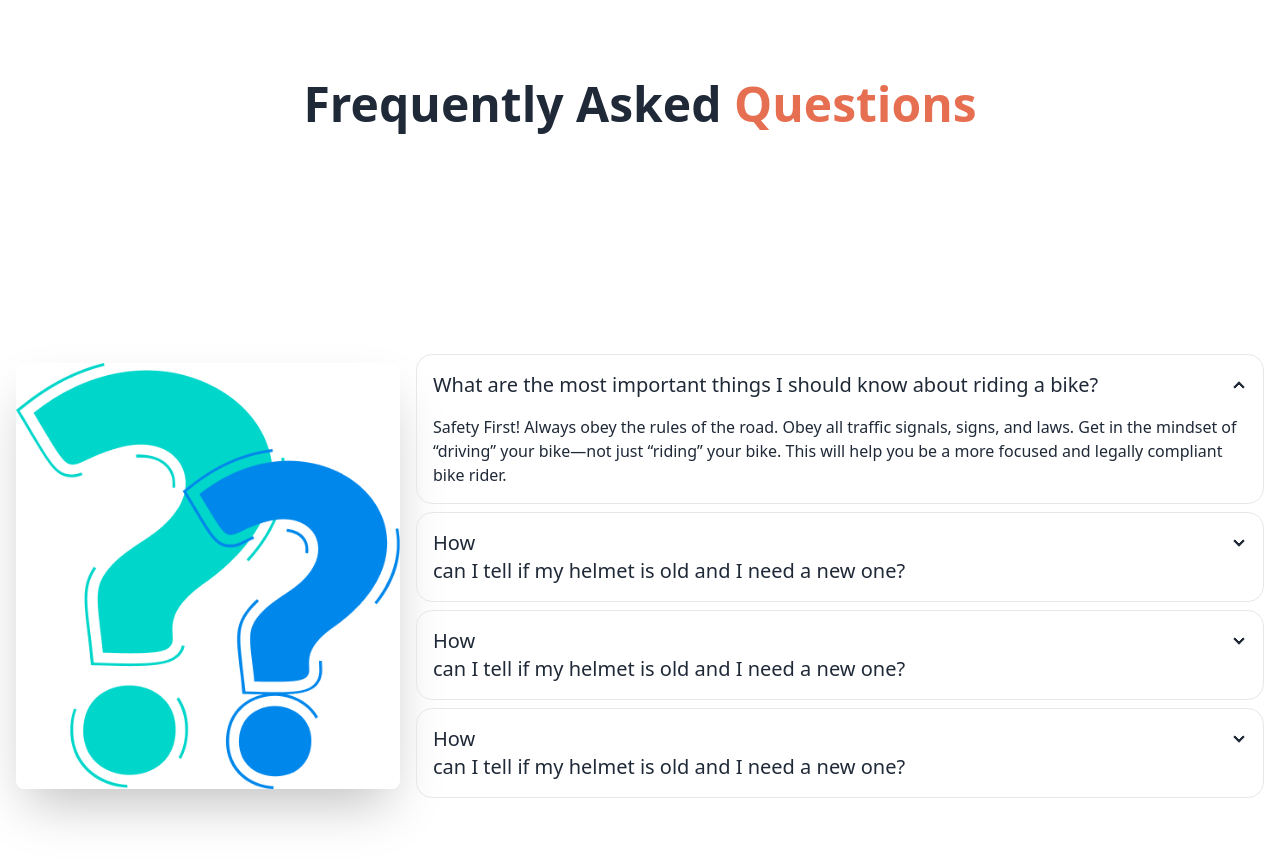
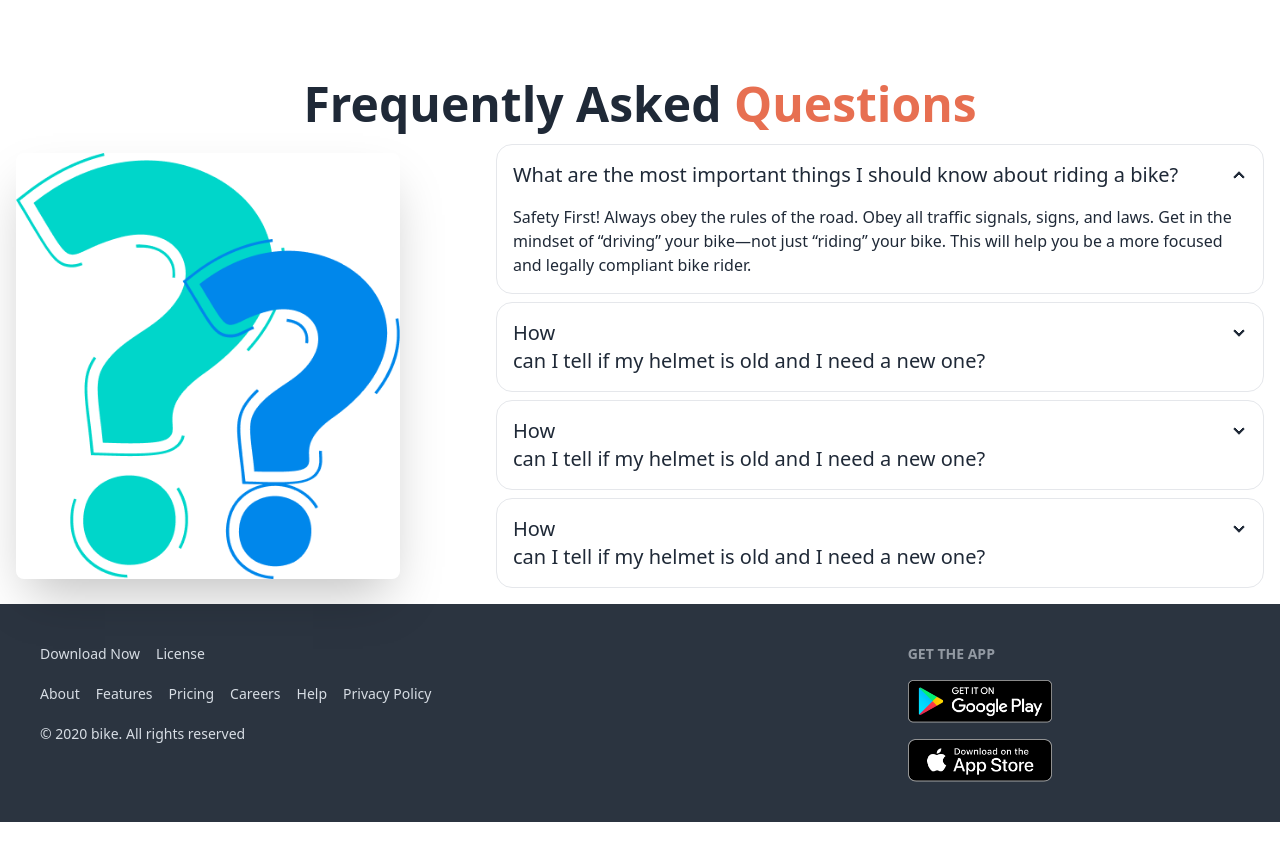
Before and after one commit to SamanAli30/bike-zone-repo, a plain HTML site: page index.html in a window 1280 px wide. Shown: the part 2040-2902 px from the top of the page. After the commit the page ends 2862 px from the top, so only its background shows below. Drawn offline with nearby package versions, Linux system fonts and the light colour scheme.

Commit message:
finished

```diff
--- a/index.html
+++ b/index.html
@@ -281,15 +281,15 @@
         </section>
         <!-- FAQ -->
         <section>
-            <h2 class="text-5xl font-semibold text-center mb-12">Frequently Asked <span
+            <h2 class="text-5xl font-semibold text-center ">Frequently Asked <span
                     class="text-btn-color">Questions</span>
             </h2>
             <div>
-                <div class="hero min-h-screen ">
-                    <div class="hero-content flex-col lg:flex-row">
+                <div class="hero  ">
+                    <div class="hero-content flex-col lg:flex-row lg:gap-24 ">
                         <img src="images/others/faq.png" class="w-1/2 lg:max-w-sm rounded-lg shadow-2xl" />
                         <div>
-                    <div class="space-y-2 " >
+                            <div class="space-y-2 ">
                                 <div class="collapse collapse-arrow border border-gray-200">
                                     <input type="radio" name="my-accordion-2" checked="checked" />
                                     <div class="collapse-title text-xl font-medium">
@@ -297,47 +297,58 @@
                                             know about riding a bike?</h4>
                                     </div>
                                     <div class="collapse-content">
-                                    <p>Safety First! Always obey the rules of the road. Obey all traffic signals, signs,
-                                        and laws. Get in the mindset of “driving” your bike—not just “riding” your bike.
+                                        <p>Safety First! Always obey the rules of the road. Obey all traffic signals,
+                                            signs,
+                                            and laws. Get in the mindset of “driving” your bike—not just “riding” your
+                                            bike.
                                             This will help you be a more focused and legally compliant bike rider. </p>
                                     </div>
                                 </div>
                                 <div class="collapse collapse-arrow border border-gray-200">
                                     <input type="radio" name="my-accordion-2" />
-                                <div class="collapse-title text-xl font-medium">How <h4>can I tell if my helmet is old and I
+                                    <div class="collapse-title text-xl font-medium">How <h4>can I tell if my helmet is
+                                            old and I
                                             need a
                                             new one?</h4>
                                     </div>
                                     <div class="collapse-content">
 
-                                    <p>Safety First! Always obey the rules of the road. Obey all traffic signals, signs,
-                                        and laws. Get in the mindset of “driving” your bike—not just “riding” your bike.
+                                        <p>Safety First! Always obey the rules of the road. Obey all traffic signals,
+                                            signs,
+                                            and laws. Get in the mindset of “driving” your bike—not just “riding” your
+                                            bike.
                                             This will help you be a more focused and legally compliant bike rider.</p>
                                     </div>
                                 </div>
                                 <div class="collapse collapse-arrow border border-gray-200">
                                     <input type="radio" name="my-accordion-2" />
-                                <div class="collapse-title text-xl font-medium">How <h4>can I tell if my helmet is old and I
+                                    <div class="collapse-title text-xl font-medium">How <h4>can I tell if my helmet is
+                                            old and I
                                             need a
                                             new one?</h4>
                                     </div>
                                     <div class="collapse-content">
 
-                                    <p>Safety First! Always obey the rules of the road. Obey all traffic signals, signs,
-                                        and laws. Get in the mindset of “driving” your bike—not just “riding” your bike.
+                                        <p>Safety First! Always obey the rules of the road. Obey all traffic signals,
+                                            signs,
+                                            and laws. Get in the mindset of “driving” your bike—not just “riding” your
+                                            bike.
                                             This will help you be a more focused and legally compliant bike rider.</p>
                                     </div>
                                 </div>
                                 <div class="collapse collapse-arrow border border-gray-200">
                                     <input type="radio" name="my-accordion-2" />
-                                <div class="collapse-title text-xl font-medium">How <h4>can I tell if my helmet is old and I
+                                    <div class="collapse-title text-xl font-medium">How <h4>can I tell if my helmet is
+                                            old and I
                                             need a
                                             new one?</h4>
                                     </div>
                                     <div class="collapse-content">
 
-                                    <p>Safety First! Always obey the rules of the road. Obey all traffic signals, signs,
-                                        and laws. Get in the mindset of “driving” your bike—not just “riding” your bike.
+                                        <p>Safety First! Always obey the rules of the road. Obey all traffic signals,
+                                            signs,
+                                            and laws. Get in the mindset of “driving” your bike—not just “riding” your
+                                            bike.
                                             This will help you be a more focused and legally compliant bike rider.</p>
                                     </div>
                                 </div>
@@ -349,8 +360,29 @@
         </section>
 
     </main>
-    <footer>
-
+    <footer class="footer p-10 bg-neutral text-neutral-content lg:gap-36">
+        <aside class="space-y-3">
+            <div class="flex gap-4">
+                <a href="">Download Now</a>
+                <a href="">License</a>
+            </div>
+            <div class="flex gap-4">
+                <a href="">About</a>
+                <a href="">Features</a>
+                <a href="">Pricing</a>
+                <a href="">Careers</a>
+                <a href="">Help</a>
+                <a href="">Privacy Policy</a>
+            </div>
+            <p>© 2020 bike. All rights reserved</p>
+        </aside>
+        <nav class="relative lg:ml-36">
+            <h6 class="footer-title">Get the App</h6>
+            <div class="grid grid-cols-1 gap-4">
+                <a><img class="w-36" src="images/others/android.png" alt=""></a>
+                <a><img class="w-36" src="images/others/ios.png" alt=""></a>
+            </div>
+        </nav>
     </footer>
 </body>
 
```
Lines whose indentation alone changed are shown as unchanged.
